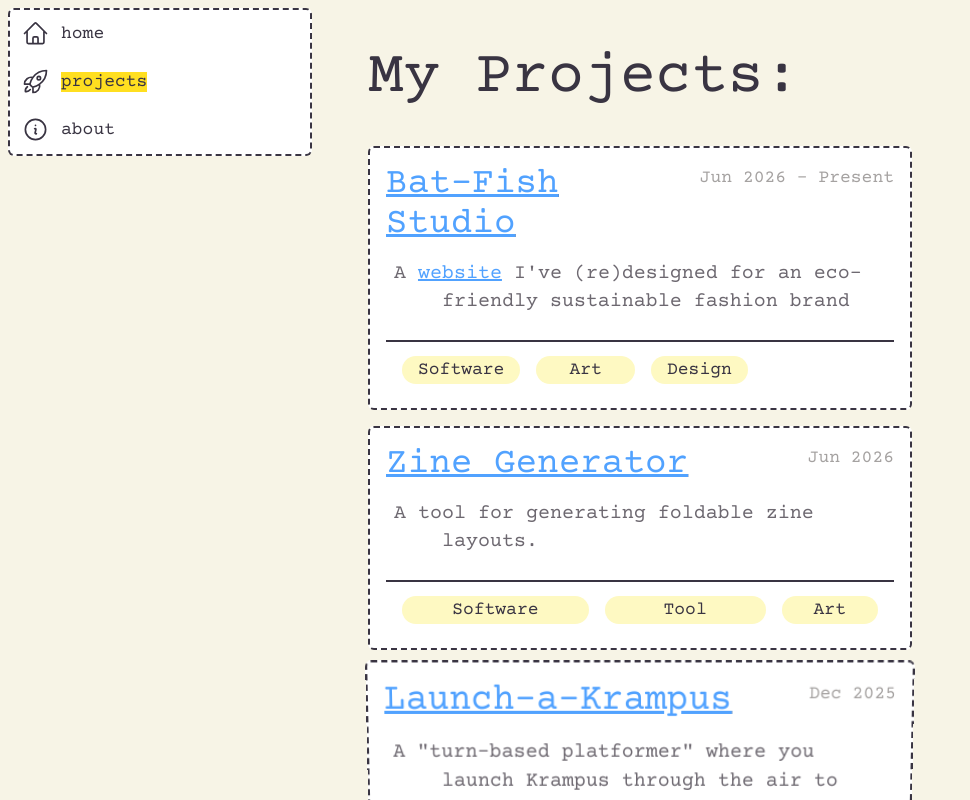
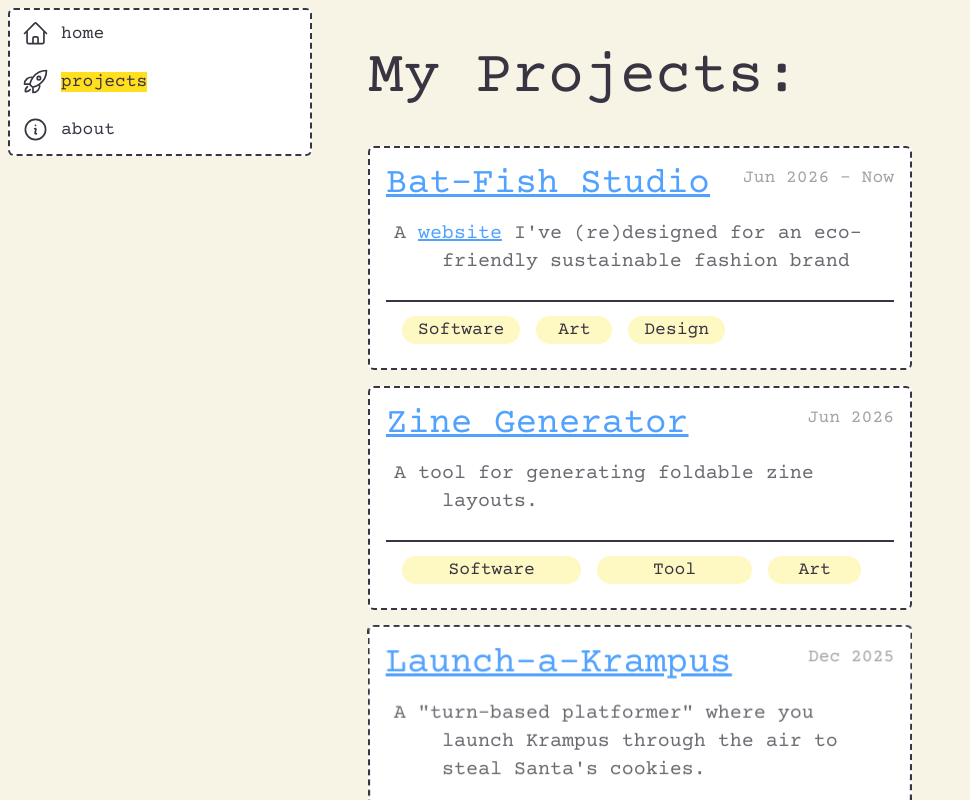
Before and after one commit to grace125/personal-site, a Next.js app: page /projects in a window 1280 px wide. Shown: the whole page, without its empty margins (0-970 px from the left). Built offline with nearby package versions, Linux system fonts and the light colour scheme.

Commit message:
Update date range function for projects

```diff
--- a/app/projects/projects.tsx
+++ b/app/projects/projects.tsx
@@ -7,7 +7,7 @@ import { Heading } from "../ui/component/sections/Section";
 import { CSSProperties, Fragment, MouseEventHandler, ReactNode } from "react";
 import { List } from "../lib/datatypes/List";
 import { usePathname, useRouter, useSearchParams } from "next/navigation";
-import { YearMonthStr } from "../lib/Date";
+import { ShortMonthStr, YearMonthStr } from "../lib/Date";
 
 const tagData = {
     Writing: {
@@ -208,17 +208,20 @@ const Pill = (p: { label: string, color: string, className?: string, style?: CSS
 const projectDateRangeToString = (range: ProjectDateRange) => {
     switch (range.type) {
         case "done": {
-            const startYearMonth = YearMonthStr(range.start)
-            const endYearMonth = YearMonthStr(range.end)
-            if (startYearMonth === endYearMonth) {
-                return startYearMonth
+            if (range.start.getFullYear() === range.end.getFullYear()) {
+                if (range.start.getMonth() === range.end.getMonth()) {
+                    return YearMonthStr(range.start)
+                }
+                else {
+                    return `${ShortMonthStr(range.start)} \u2013 ${YearMonthStr(range.end)}`
+                }
             }
             else {
-                return `${startYearMonth} \u2013 ${endYearMonth}`
+                return `${YearMonthStr(range.start)} \u2013 ${range.end}`
             }
         }
         case "ongoing": {
-            return `${YearMonthStr(range.start)} \u2013 Present`
+            return `${YearMonthStr(range.start)} \u2013 Now`
         }
         default: {
             return range
```
